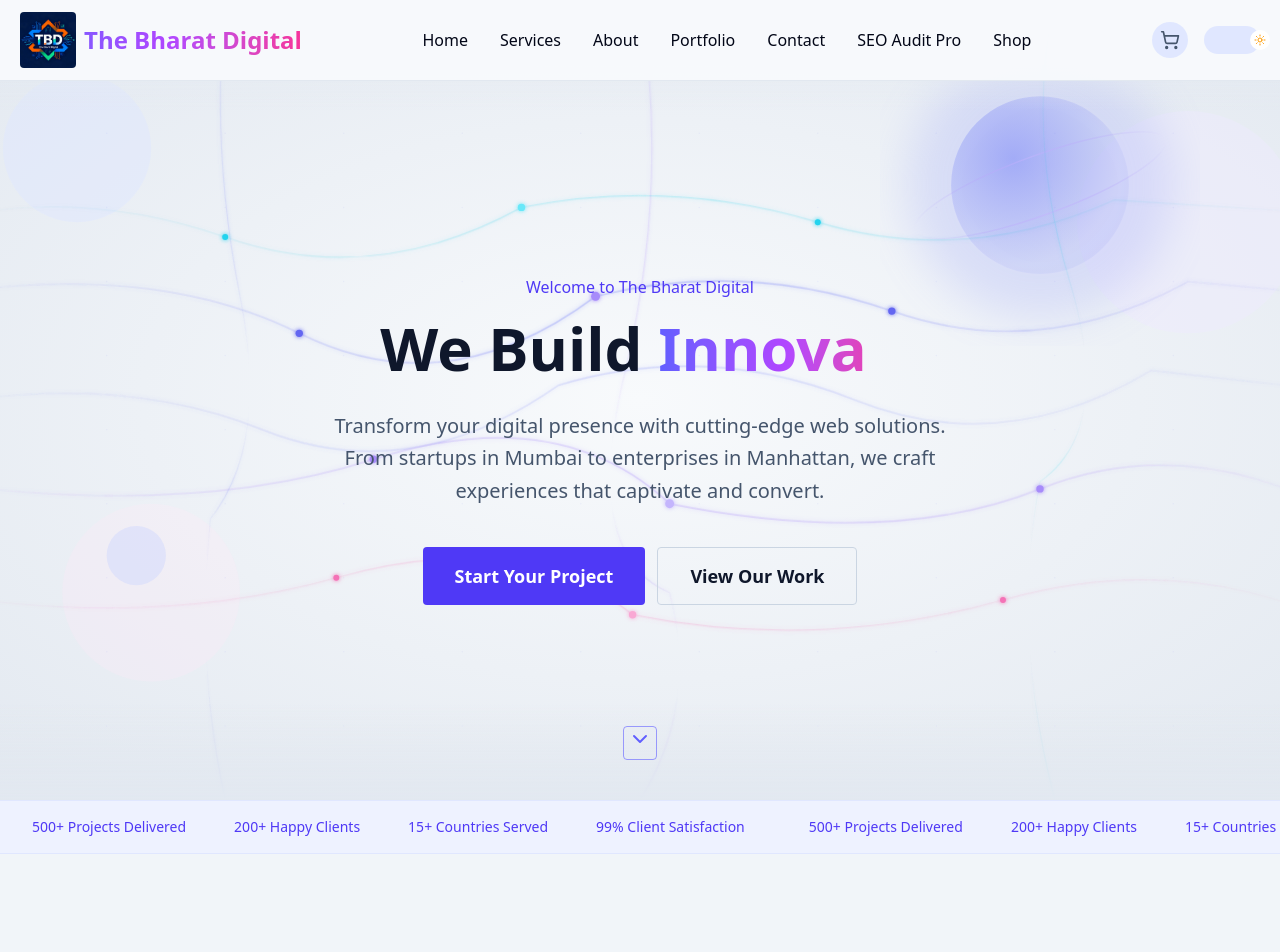
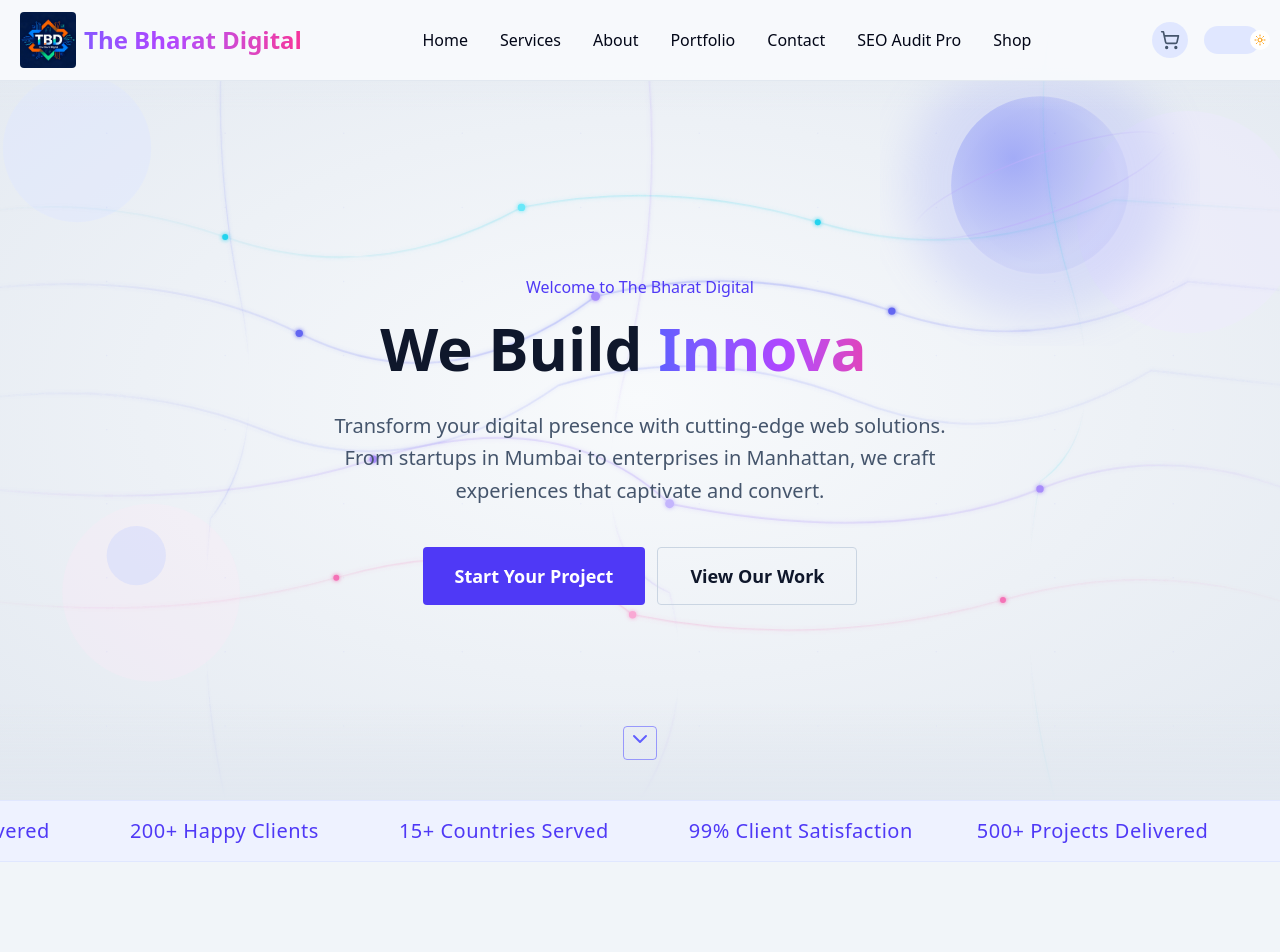
Before and after one commit to SUJEET27YADAV/thebharatdigi.com, a Next.js app: page / in a window 1280 px wide. Shown: the top 952 px of the page. Built offline with nearby package versions, Linux system fonts and the light colour scheme.

Commit message:
Optimization

```diff
--- a/src/app/_components/Marquee.tsx
+++ b/src/app/_components/Marquee.tsx
@@ -11,13 +11,17 @@ export default function Marquee() {
       aria-label="Company highlights"
       className="py-4 bg-indigo-50 dark:bg-indigo-950/30 border-y border-indigo-100 dark:border-indigo-500/10 overflow-hidden"
     >
-      <div className="flex whitespace-nowrap motion-safe:animate-marquee">
-        {[0, 1].map((copy) => (
-          <div key={copy} className="flex gap-12 items-center px-8" aria-hidden={copy === 1}>
+      <div className="flex items-center whitespace-nowrap animate-marquee">
+        {[0, 1, 2].map((copy) => (
+          <div
+            key={copy}
+            className="flex gap-20 items-center px-8"
+            aria-hidden={copy === 1 || copy === 2}
+          >
             {stats.map((stat) => (
               <span
                 key={`${copy}-${stat}`}
-                className="text-sm font-medium text-indigo-600 dark:text-indigo-400"
+                className="text-base md:text-xl tracking-wide font-medium text-indigo-600 dark:text-indigo-400"
               >
                 {stat}
               </span>
```
